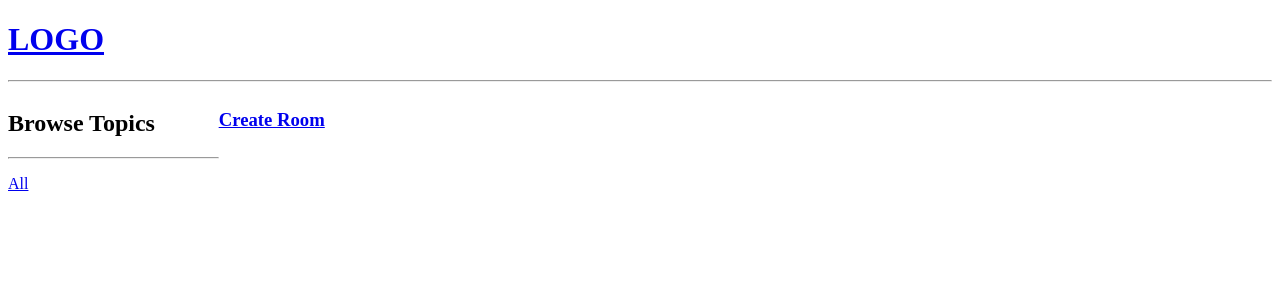
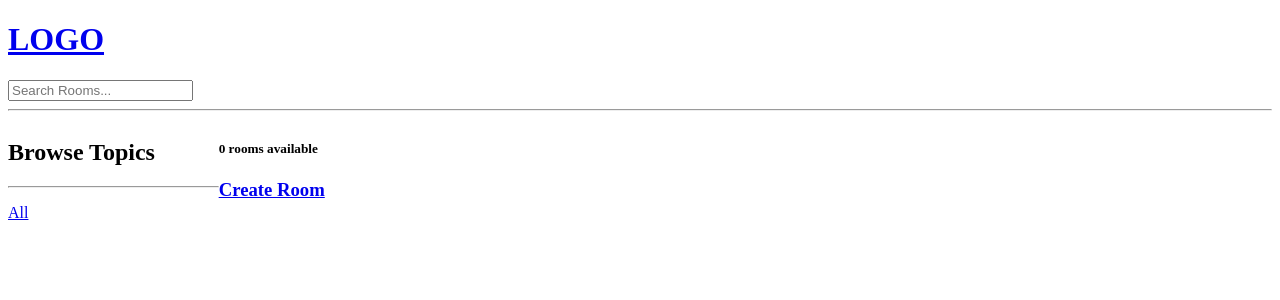
Before and after one commit to Plycedes/strife, a Django app: page / in a window 1280 px wide. Shown: the top 300 px of the page. Run offline with Django 4.2, Linux system fonts and the light colour scheme; data that the repository does not hold is empty.

Commit message:
Search backend

```diff
--- a/base/templates/base/home.html
+++ b/base/templates/base/home.html
@@ -28,6 +28,7 @@
         {% endfor %}
     </div>
     <div>
+        <h5>{{room_count}} rooms available</h5>
         <h3><a href="{% url 'create-room' %}">Create Room</a></h3>
         <div>
             {% for room in rooms %}
--- a/base/views.py
+++ b/base/views.py
@@ -1,15 +1,24 @@
 from django.shortcuts import render, redirect
+from django.db.models import Q
 from .models import Room, Topic
 from .forms import RoomForm
 
 def home(request):
     q = request.GET.get('q') if request.GET.get('q') != None else ''
-    rooms = Room.objects.filter(topic__name__icontains=q)
+
+    rooms = Room.objects.filter(
+        Q(topic__name__icontains=q) |
+        Q(name__icontains=q) |
+        Q(description__icontains=q)
+    )
+
     topics = Topic.objects.all()
+    room_count = rooms.count()
 
     context = {
         'rooms': rooms,
-        'topics': topics
+        'topics': topics,
+        'room_count': room_count,
     }
     return render(request, 'base/home.html', context)
 
--- a/templates/navbar.html
+++ b/templates/navbar.html
@@ -2,4 +2,8 @@
     <h1>LOGO</h1>
 </a>
 
+<form method="GET" action="{% url 'home' %}">
+    <input type="text" name="q" placeholder="Search Rooms..."/>
+</form>
+
 <hr>
```
Lines whose indentation alone changed are shown as unchanged.
